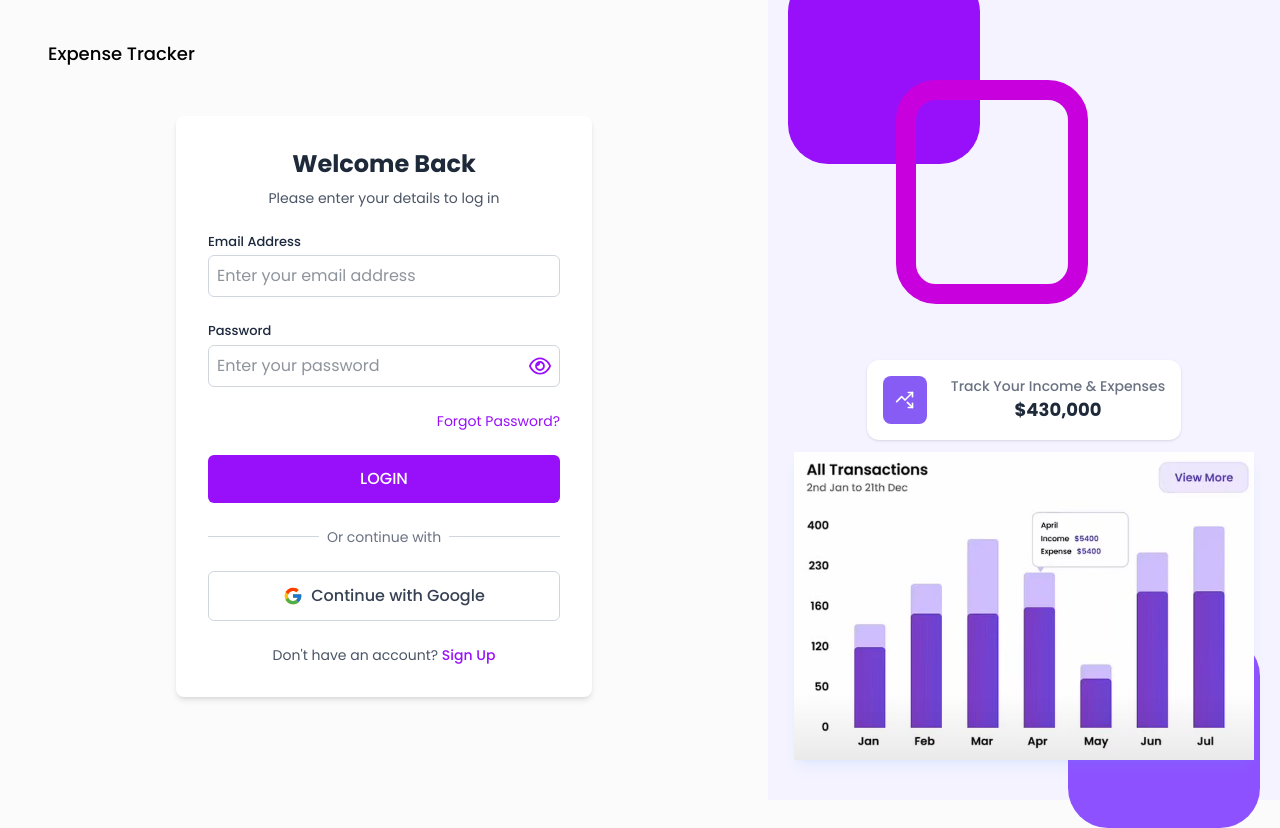
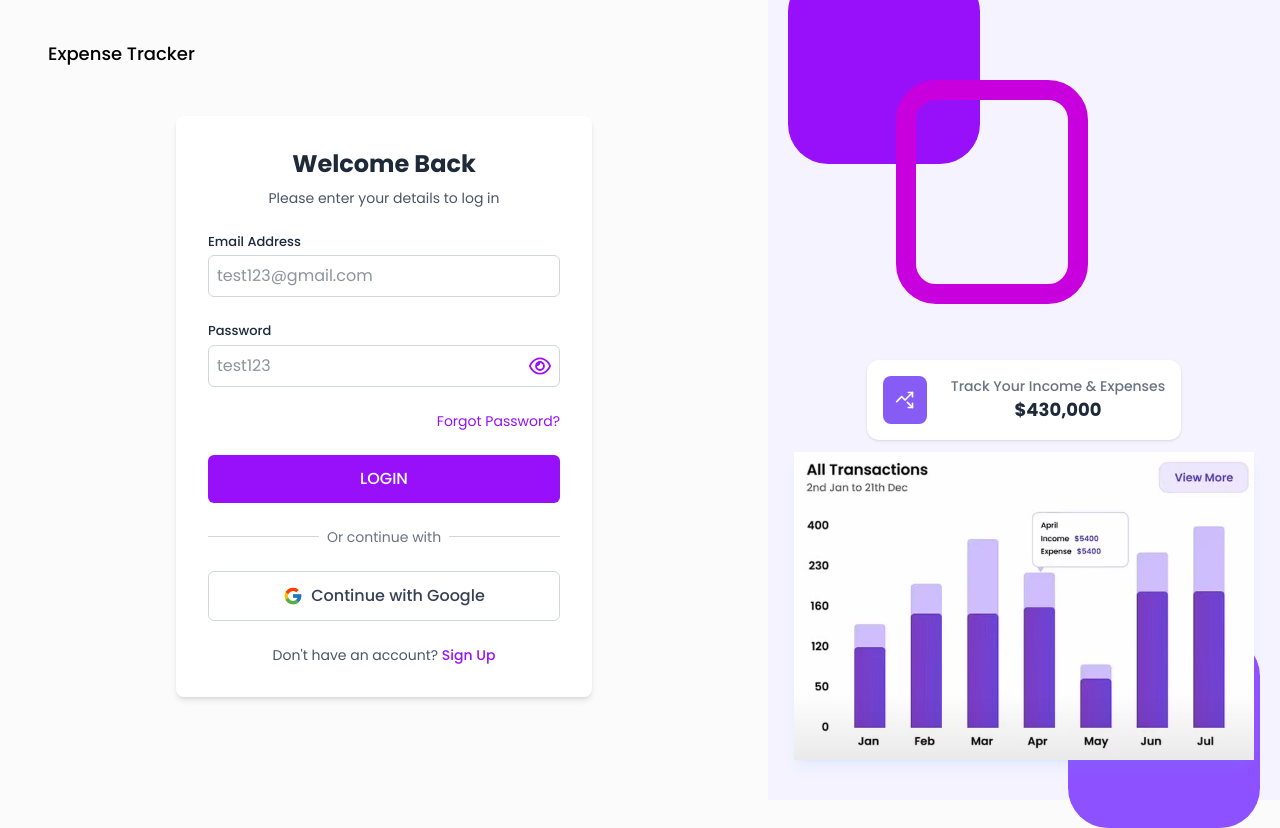
Before and after one commit to tejasdetroja15/Expense-tracker, a React (Vite) app in the folder frontend/expence-tracker/: page /login in a window 1280 px wide. Built offline with nearby package versions, Linux system fonts and the light colour scheme; no server answers.

Commit message:
Up to date

```diff
--- a/frontend/expence-tracker/src/pages/Auth/Login.jsx
+++ b/frontend/expence-tracker/src/pages/Auth/Login.jsx
@@ -115,7 +115,7 @@ const Login = () => {
                 value={email}
                 onChange={({ target }) => setEmail(target.value)}
                 label="Email Address"
-                placeholder="Enter your email address"
+                placeholder="test123@gmail.com"
                 type="email"
               />
             </div>
@@ -125,7 +125,7 @@ const Login = () => {
                 value={password}
                 onChange={({ target }) => setPassword(target.value)}
                 label="Password"
-                placeholder="Enter your password"
+                placeholder="test123"
                 type="password"
               />
             </div>
```
